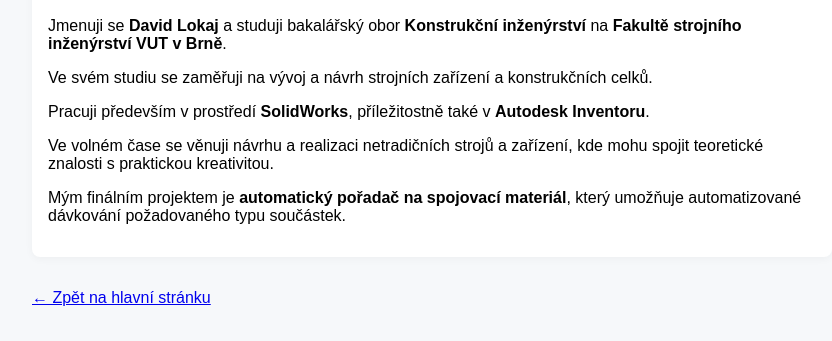
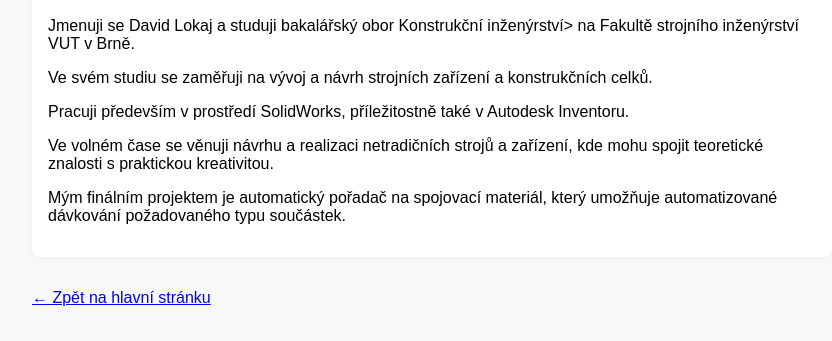
Before and after one commit to DavidLokaj/Portfolio-Davida-Lokaje, a plain HTML site: page about.html in a window 1280 px wide. Shown: the part 271-612 px from the top of the page, without its empty margins (208-1040 px from the left). Drawn offline with Linux system fonts and the light colour scheme.

Commit message:
Remove HTML tags from about section content

```diff
--- a/about.html
+++ b/about.html
@@ -59,11 +59,11 @@
 
  <section id="about">
   <h2>O mně</h2>
-  <p>Jmenuji se <strong>David Lokaj</strong> a studuji bakalářský obor <strong>Konstrukční inženýrství</strong> na <strong>Fakultě strojního inženýrství VUT v Brně</strong>.</p>
+  <p>Jmenuji se David Lokaj a studuji bakalářský obor Konstrukční inženýrství> na Fakultě strojního inženýrství VUT v Brně.</p>
   <p>Ve svém studiu se zaměřuji na vývoj a návrh strojních zařízení a konstrukčních celků.</p>
-  <p>Pracuji především v prostředí <strong>SolidWorks</strong>, příležitostně také v <strong>Autodesk Inventoru</strong>.</p>
+  <p>Pracuji především v prostředí SolidWorks, příležitostně také v Autodesk Inventoru.</p>
   <p>Ve volném čase se věnuji návrhu a realizaci netradičních strojů a zařízení, kde mohu spojit teoretické znalosti s praktickou kreativitou.</p>
-  <p>Mým finálním projektem je <strong>automatický pořadač na spojovací materiál</strong>, který umožňuje automatizované dávkování požadovaného typu součástek.</p>
+  <p>Mým finálním projektem je automatický pořadač na spojovací materiál, který umožňuje automatizované dávkování požadovaného typu součástek.</p>
 </section>
 
   <p><a href="index.html">← Zpět na hlavní stránku</a></p>
```
